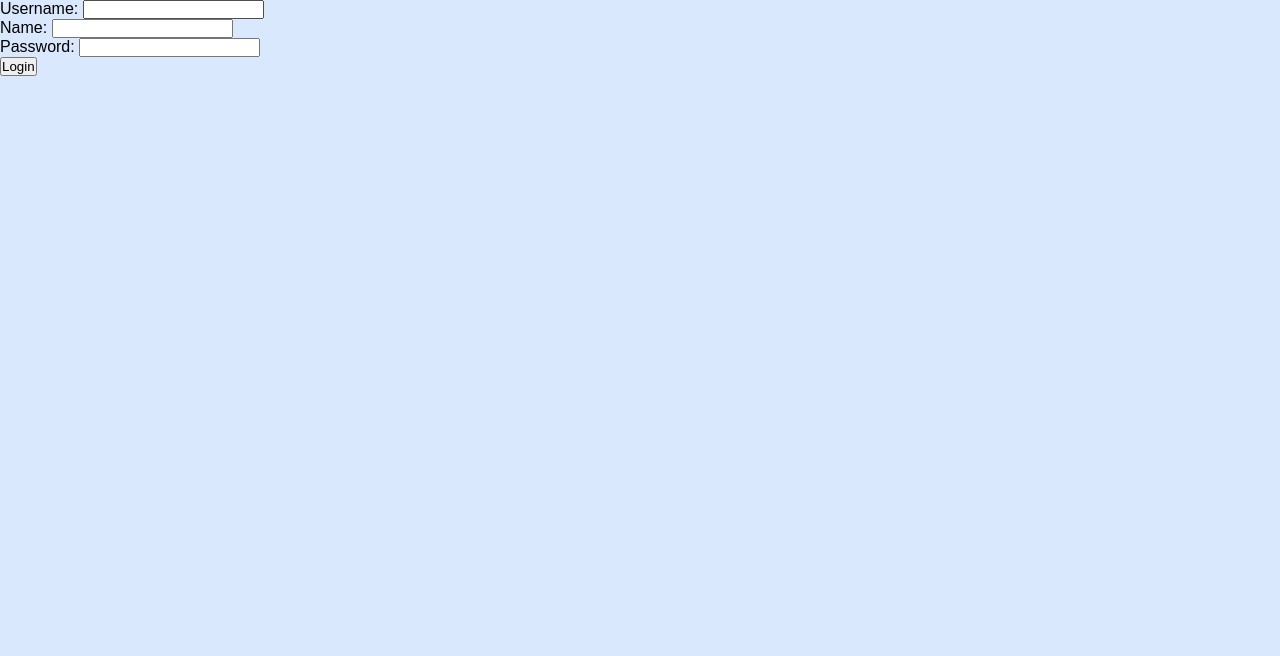
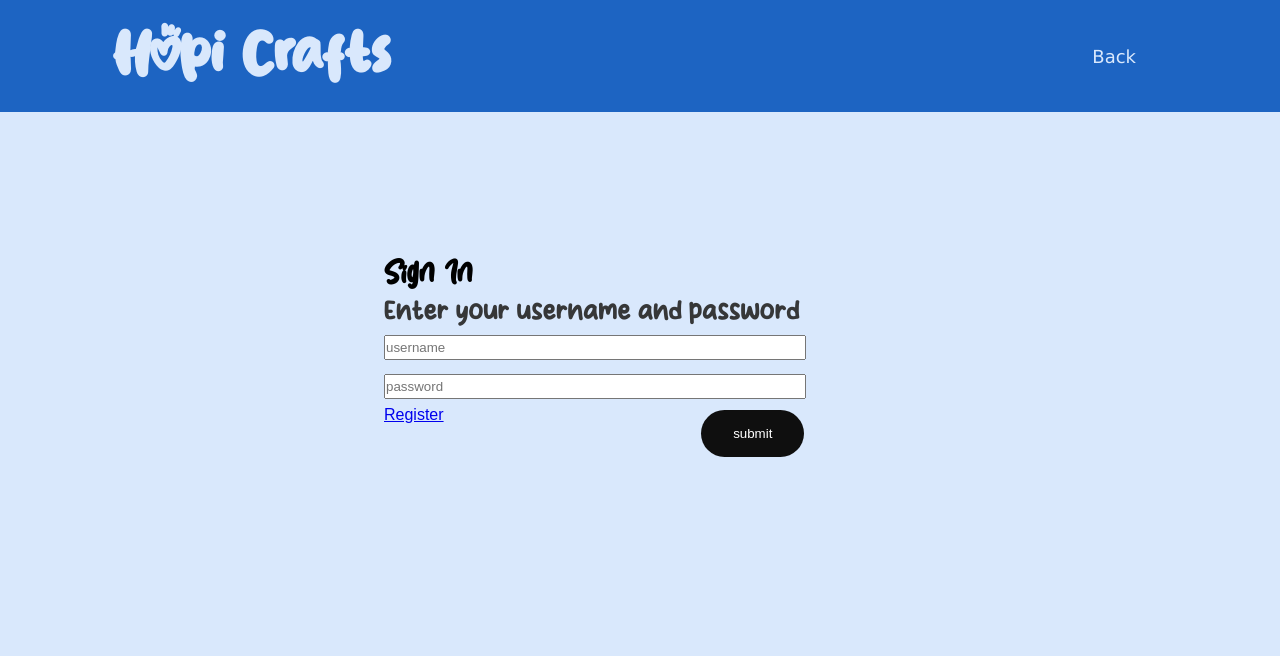
Before and after one commit to vinceedesu/Hopi-Crafts-Website, a PHP site: page /sources/html/login.html in a window 1280 px wide. Shown: the top 656 px of the page. Before the commit the page ends 76 px from the top, so only its background shows below. Run offline with PHP 8.4, Linux system fonts and the light colour scheme.

Commit message:
draft for sign in and sign up

```diff
--- a/sources/html/login.html
+++ b/sources/html/login.html
@@ -8,27 +8,35 @@
     <meta http-equiv="X-UA-Compatible" content="IE=edge">
     <meta name="viewport" content="width=device-width, initial-scale=1.0">
     <link rel="stylesheet" href="../../style.css">
-    <title>Log In</title>
+    <title>Sign In</title>
 </head>
 <body>
   <?php
     $username = "";
     $password = "";
-    $name = "";
+    $email= "";
   ?>
+  <header>
+    <div class="logo"><span>Hopi Crafts</span></div>
+    <div class="nav-links">
+        <ul>
+            <li><a href="../../index.html">Back</a></li>
 
+        </ul>
+    </div>
+</header>
 <div class="logIn">
+    <div class="text-content">
+        <h1>Sign In</h1>
+        <p>Enter your username and password</p>
+    </div>
     <form action="login.php" method="post">
-      <label for="username">Username:</label>
-      <input type="text" id="username" name="username">
+      <input type="text" id="username" name="username" placeholder="username">
       <br>
-      <label for="name">Name:</label>
-      <input type="text" id="name" name="name">
+      <input type="password" id="password" name="password" placeholder="password">
       <br>
-      <label for="password">Password:</label>
-      <input type="password" id="password" name="password">
-      <br>
-      <input type="submit" value="Login">
+      <a href="register.html">Register</a>
+      <input type="submit" value="submit">
     </form>
   </div>
 </body>
--- a/style.css
+++ b/style.css
@@ -269,12 +269,45 @@ footer{
 /* ==================Login html====================== */
 
 .logIn{
-
-    width: 40%;
-    height: 560px;
-
+    padding-top: 20%;
+    width: 33%;
+    height: 100vh;
+    margin-left: 30%;
+}
+input{
+    margin: 7px 0px;
 }
 
+
+input[type=text]{
+    width:100%;
+    height: 25px;
+    box-sizing: border-box;
+}
+input[type=email]{
+    width:100%;
+    height: 25px;
+    box-sizing: border-box;
+}
+input[type=password]{
+    width:100%;
+    height: 25px;
+    box-sizing: border-box;
+}
+
+input[type=button], input[type=submit], input[type=reset] {
+    float: right;
+    background-color: #0f0f0f;
+    border-radius: 25px;
+    border: none;
+    color: white;
+    padding: 16px 32px;
+    text-decoration: none;
+    margin: 4px 2px;
+    cursor: pointer;
+  }
+
+/* ==================End of Login html====================== */
 
 /* Media Queries */
 
```
Also changed, not shown: sources/html/register.html (added, +34 -0 lines).
